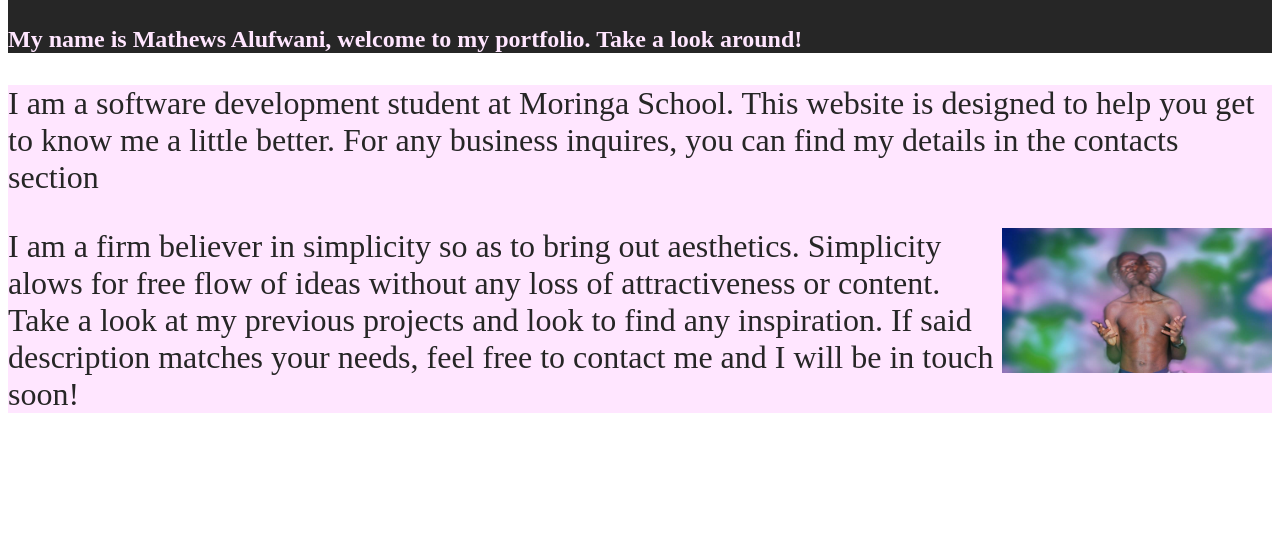
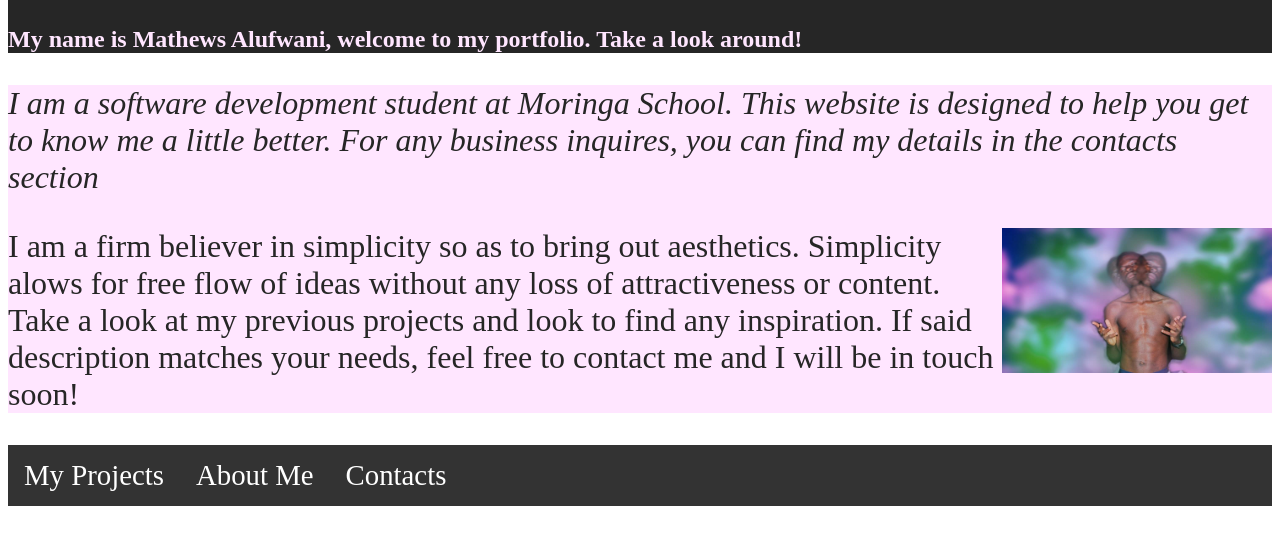
Before and after one commit to Mathewsalufwani/portfolio, a plain HTML site: page index.html in a window 1280 px wide. Shown: the part 82-626 px from the top of the page. Drawn offline with Linux system fonts and the light colour scheme.

Commit message:
add a complete footer section

```diff
--- a/css/styles.css
+++ b/css/styles.css
@@ -24,3 +24,33 @@
 img {
     float: right;
 }
+
+li {
+    float: left;
+    text-align: center;
+  }
+
+  li a {
+    display: inline-block;
+    color: white;
+    text-align: center;
+    padding: 14px 16px;
+    text-decoration: none;
+  }
+
+  ul {
+    list-style-type: none;
+    margin: 0;
+    padding: 0;
+    overflow: hidden;
+    background-color: #333;
+  }
+
+  .footer {
+    font-size: 1.8em;
+  }
+
+  li a:hover {
+    background-color: #ffe6ff;
+    color: black;
+  }
--- a/index.html
+++ b/index.html
@@ -15,8 +15,16 @@
         </div>
 
         <div class="whitebg">
-            <p class="intro">I am a software development student at Moringa School. This website is designed to help you get to know me a little better. For any business inquires, you can find my details in the contacts section</p>
+            <p class="intro"><em>I am a software development student at Moringa School. This website is designed to help you get to know me a little better. For any business inquires, you can find my details in the contacts section</em></p>
             <p><img src="images/image.jpg" alt="An image of Mathews Alufwani" width="270" height="145">I am a firm believer in simplicity so as to bring out aesthetics. Simplicity alows for free flow of ideas without any loss of attractiveness or content. Take a look at my previous projects and look to find any inspiration. If said description matches your needs, feel free to contact me and I will be in touch soon!</p>
+        </div>
+
+        <div class="footer">
+            <ul>
+                <li><a href="my-projects.html">My Projects</a></li>
+                <li><a href="about-me.html">About Me</a></li>
+                <li><a href="contacts.html">Contacts</a></li>
+              </ul>
         </div>
 
     </body>
```
